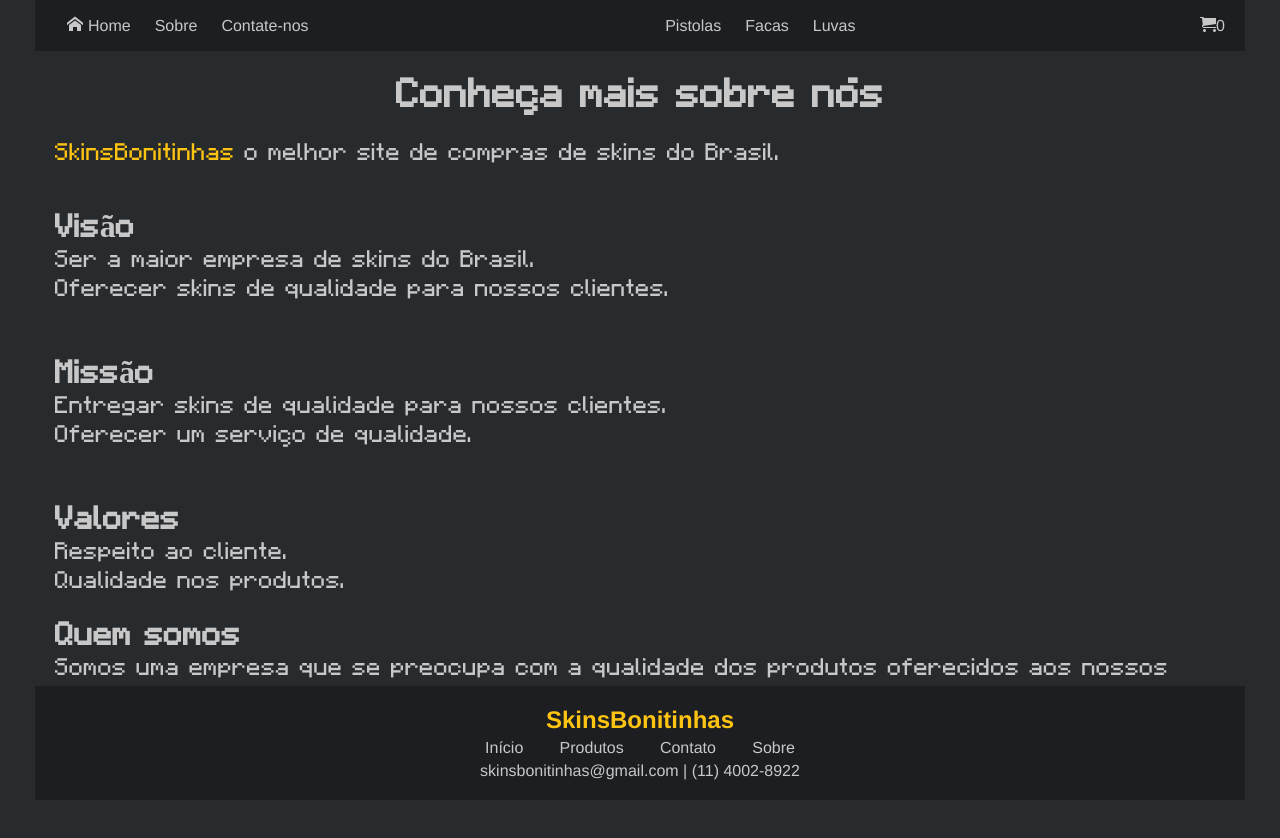
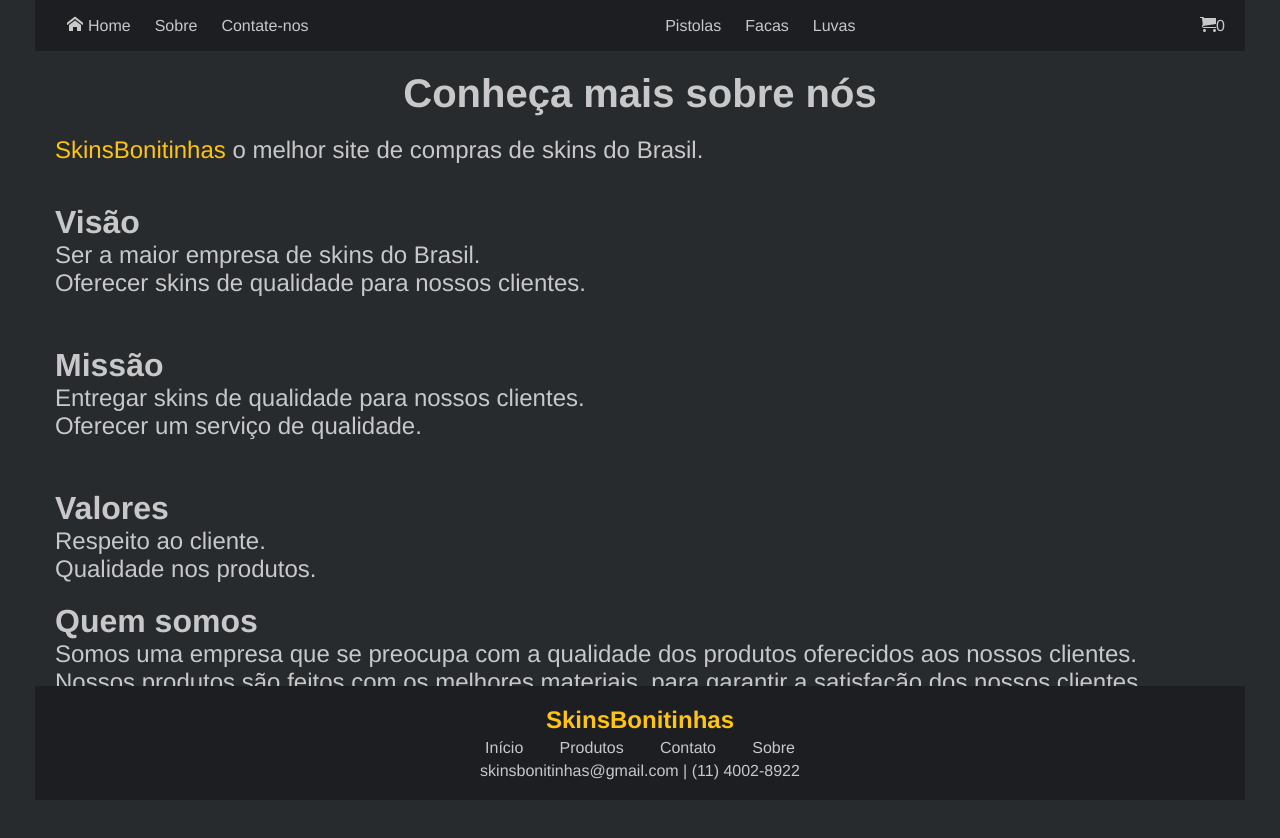
Before and after one commit to christianlsb/web-development-2, a React (Create React App) app: page /about in a window 1280 px wide. Shown: the top 838 px of the page. Built offline with nearby package versions, Linux system fonts and the light colour scheme.

Commit message:
Muda font

```diff
--- a/src/components/AboutSection/styles.css
+++ b/src/components/AboutSection/styles.css
@@ -12,25 +12,21 @@
 
 .container h1 {
   font-size: 2.5rem;
-  font-family: Minecrafter;
   text-align: center;
   margin: 20px 0px;
 }
 
 .container span {
   font-size: 1.5rem;
-  font-family: Minecrafter;
   color: #ffc411;
 }
 
 .container p {
   font-size: 1.5rem;
-  font-family: Minecrafter;
 }
 
 .container h2 {
   font-size: 2rem;
-  font-family: Minecrafter;
 }
 
 .container ul {
@@ -41,6 +37,5 @@
 
 .container li {
   font-size: 1.5rem;
-  font-family: Minecrafter;
   margin-top: 20px;
 }
```
